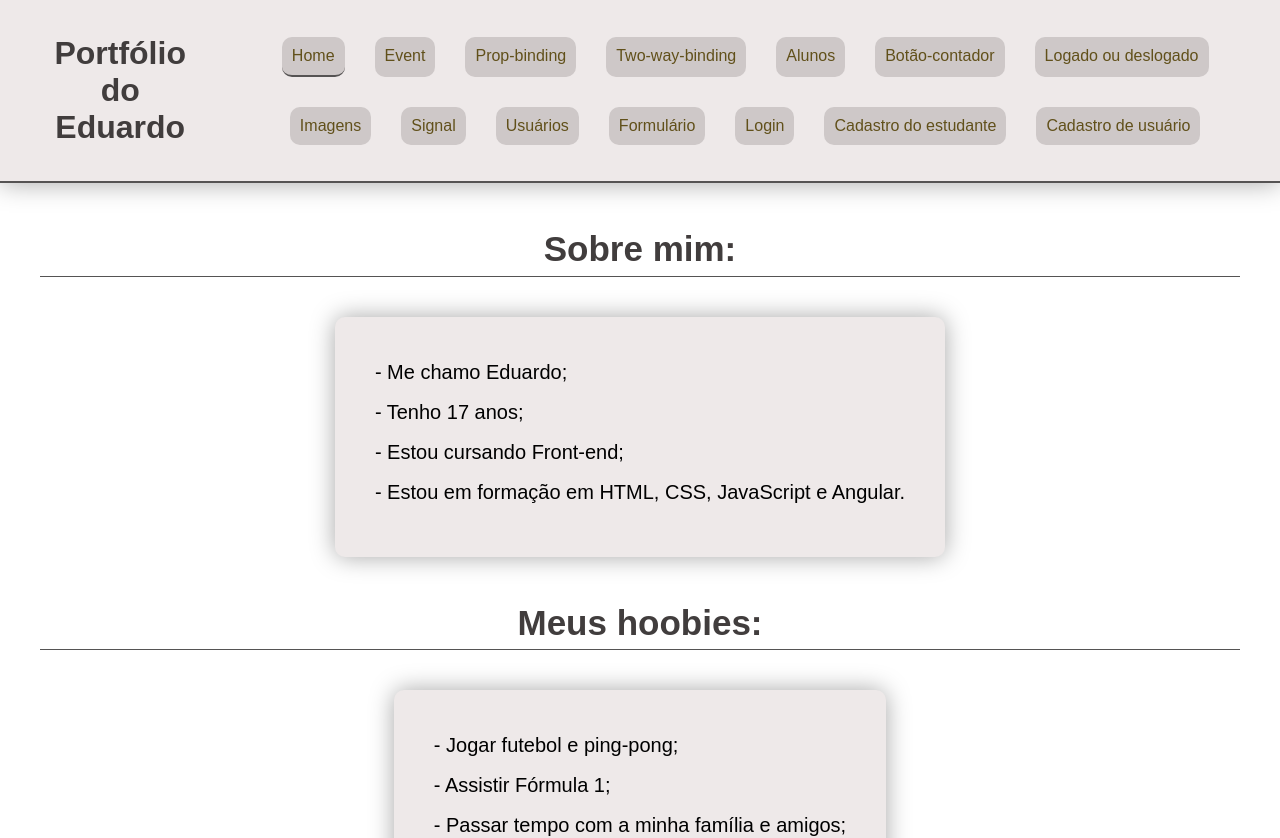
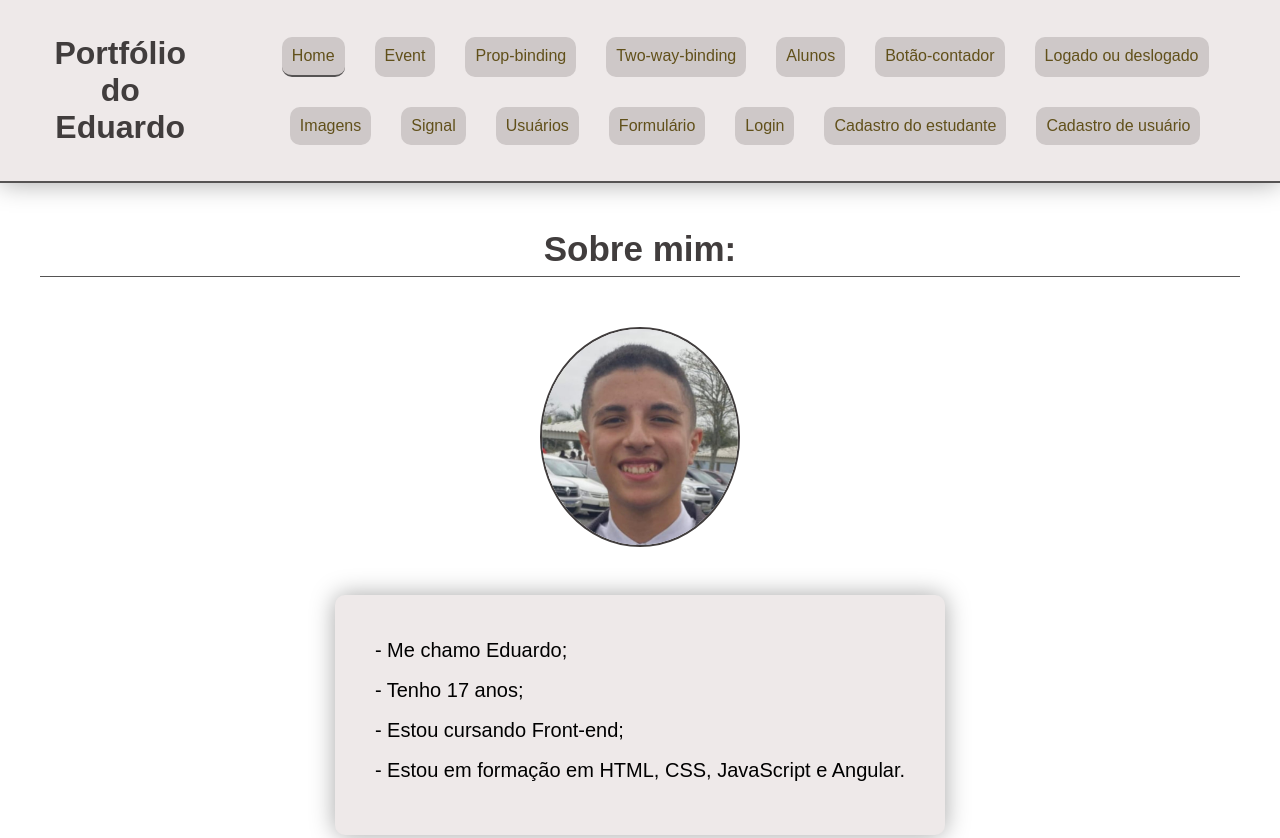
Before and after one commit to eduardoalves10/meu-site-angular, an Angular app: page /home in a window 1280 px wide. Shown: the top 838 px of the page. Built offline with nearby package versions, Linux system fonts and the light colour scheme; a web font is replaced by a local one.

Commit message:
adiciona-imagem-pessoal-na-pagina-home

```diff
--- a/src/app/components/main/main.css
+++ b/src/app/components/main/main.css
@@ -11,6 +11,17 @@ h2 {
     text-align: center;
     font-size: 35px;
     border-bottom: 1px solid rgb(85, 83, 83);
+}
+
+.imagens {
+    display: flex;
+    justify-content: center;
+}
+
+.minha-foto {
+    margin: 10px 0 40px 0;
+    border-radius: 50%;
+    border: 2px solid var(--cor-importante);
 }
 
 .cards {
--- a/src/app/components/main/main.html
+++ b/src/app/components/main/main.html
@@ -1,6 +1,15 @@
 <main>
     <section class="sobre-mim">
         <h2>Sobre mim:</h2>
+        <div class="imagens">
+            <picture>
+                <img class="minha-foto" src="/imagens/Eduardo.jpeg" alt="Imagem do Eduardo"
+                width="200px"
+                height="220px"
+                loading="lazy">
+            </picture>
+        </div>
+
         <div class="cards">
             <div class="texto">
                 <p>- Me chamo Eduardo;</p>
```
